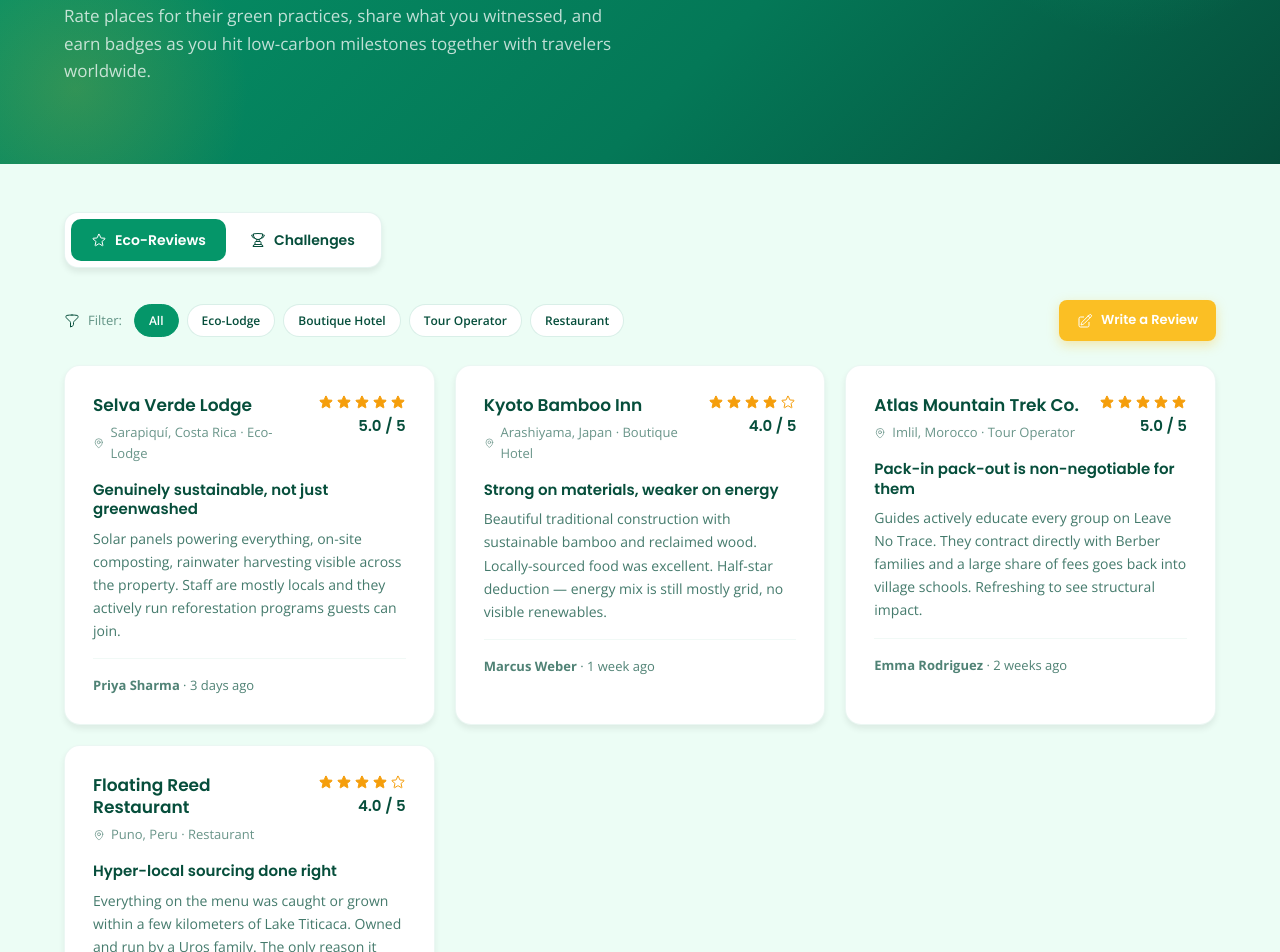
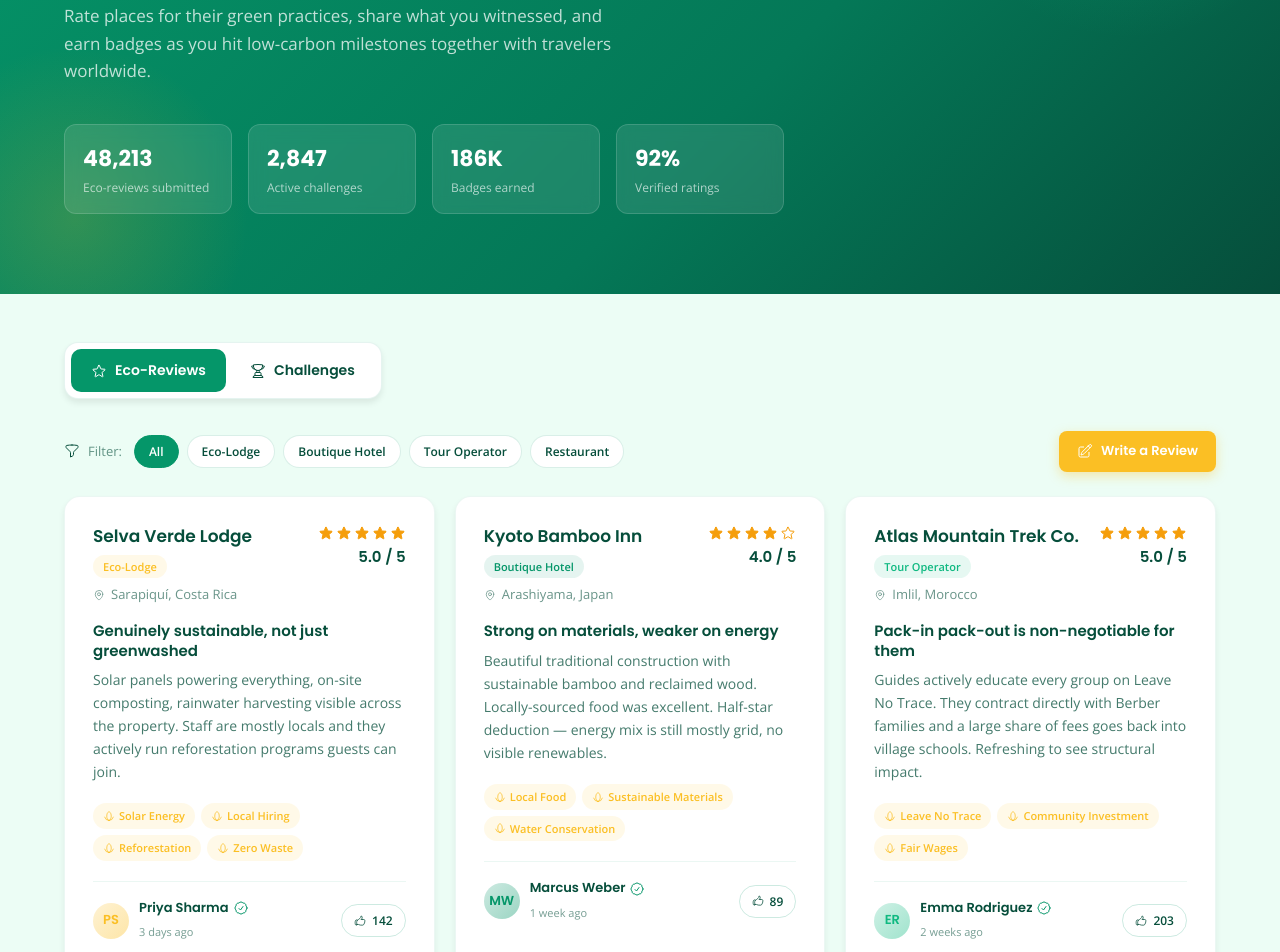
Before and after one commit to Heng-Yi-Kang/Terratrace, a Next.js app in the folder frontend/: page /community in a window 1280 px wide. Shown: the part 260-1212 px from the top of the page. Built offline with nearby package versions, Linux system fonts and the light colour scheme.

Commit message:
feat: added review card with sustainable practice tags

```diff
--- a/frontend/src/app/community/page.tsx
+++ b/frontend/src/app/community/page.tsx
@@ -38,6 +38,18 @@ const FilterIcon = ({ className = 'w-4 h-4' }: { className?: string }) => (
 const PencilIcon = ({ className = 'w-4 h-4' }: { className?: string }) => (
   <svg xmlns="http://www.w3.org/2000/svg" fill="none" viewBox="0 0 24 24" strokeWidth={1.5} stroke="currentColor" className={className}>
     <path strokeLinecap="round" strokeLinejoin="round" d="M16.862 4.487l1.687-1.688a1.875 1.875 0 112.652 2.652L10.582 16.07a4.5 4.5 0 01-1.897 1.13L6 18l.8-2.685a4.5 4.5 0 011.13-1.897l8.932-8.931zm0 0L19.5 7.125M18 14v4.75A2.25 2.25 0 0115.75 21H5.25A2.25 2.25 0 013 18.75V8.25A2.25 2.25 0 015.25 6H10" />
+  </svg>
+);
+
+const ThumbsUpIcon = ({ className = 'w-4 h-4' }: { className?: string }) => (
+  <svg xmlns="http://www.w3.org/2000/svg" fill="none" viewBox="0 0 24 24" strokeWidth={1.5} stroke="currentColor" className={className}>
+    <path strokeLinecap="round" strokeLinejoin="round" d="M6.633 10.5c.806 0 1.533-.446 2.031-1.08a9.041 9.041 0 012.861-2.4c.723-.384 1.35-.956 1.653-1.715a4.498 4.498 0 00.322-1.672V3a.75.75 0 01.75-.75A2.25 2.25 0 0116.5 4.5c0 1.152-.26 2.243-.723 3.218-.266.558.107 1.282.725 1.282h3.126c1.026 0 1.945.694 2.054 1.715.045.422.068.85.068 1.285a11.95 11.95 0 01-2.649 7.521c-.388.482-.987.729-1.605.729H13.48c-.483 0-.964-.078-1.423-.23l-3.114-1.04a4.501 4.501 0 00-1.423-.23H5.904M14.25 9h2.25M5.904 18.75c.083.205.173.405.27.602.197.4-.078.898-.523.898h-.908c-.889 0-1.713-.518-1.972-1.368a12 12 0 01-.521-3.507c0-1.553.295-3.036.831-4.398C3.387 10.203 4.167 9.75 5 9.75h1.053c.472 0 .745.556.5.96a8.958 8.958 0 00-1.302 4.665c0 1.194.232 2.333.654 3.375z" />
+  </svg>
+);
+
+const CheckBadgeIcon = ({ className = 'w-4 h-4' }: { className?: string }) => (
+  <svg xmlns="http://www.w3.org/2000/svg" fill="none" viewBox="0 0 24 24" strokeWidth={1.5} stroke="currentColor" className={className}>
+    <path strokeLinecap="round" strokeLinejoin="round" d="M9 12.75L11.25 15 15 9.75M21 12c0 1.268-.63 2.39-1.593 3.068a3.745 3.745 0 01-1.043 3.296 3.745 3.745 0 01-3.296 1.043A3.745 3.745 0 0112 21c-1.268 0-2.39-.63-3.068-1.593a3.746 3.746 0 01-3.296-1.043 3.745 3.745 0 01-1.043-3.296A3.745 3.745 0 013 12c0-1.268.63-2.39 1.593-3.068a3.745 3.745 0 011.043-3.296 3.746 3.746 0 013.296-1.043A3.746 3.746 0 0112 3c1.268 0 2.39.63 3.068 1.593a3.746 3.746 0 013.296 1.043 3.746 3.746 0 011.043 3.296A3.745 3.745 0 0121 12z" />
   </svg>
 );
 
@@ -92,6 +104,31 @@ const PageHeader = () => (
       }}>
         Rate places for their green practices, share what you witnessed, and earn badges as you hit low-carbon milestones together with travelers worldwide.
       </p>
+
+      <div style={{
+        display: 'grid', gridTemplateColumns: 'repeat(auto-fit, minmax(160px, 1fr))',
+        gap: '16px', marginTop: '40px', maxWidth: '720px',
+      }}>
+        {[
+          { value: '48,213', label: 'Eco-reviews submitted' },
+          { value: '2,847', label: 'Active challenges' },
+          { value: '186K', label: 'Badges earned' },
+          { value: '92%', label: 'Verified ratings' },
+        ].map(s => (
+          <div key={s.label} style={{
+            background: 'rgba(255,255,255,0.1)', backdropFilter: 'blur(8px)',
+            border: '1px solid rgba(255,255,255,0.15)',
+            borderRadius: '12px', padding: '16px 18px',
+          }}>
+            <div style={{ fontFamily: 'Poppins, sans-serif', fontWeight: 700, fontSize: '22px', color: 'white' }}>
+              {s.value}
+            </div>
+            <div style={{ fontFamily: 'Open Sans, sans-serif', fontSize: '12px', color: 'rgba(255,255,255,0.65)', marginTop: '2px' }}>
+              {s.label}
+            </div>
+          </div>
+        ))}
+      </div>
     </div>
   </header>
 );
@@ -142,47 +179,56 @@ type Review = {
   category: string;
   rating: number;
   reviewer: string;
+  reviewerInitials: string;
   date: string;
   title: string;
   body: string;
+  practices: string[];
+  helpful: number;
+  verified: boolean;
+  color: string;
 };
 
 const reviews: Review[] = [
   {
     id: 1,
-    location: 'Selva Verde Lodge',
-    city: 'Sarapiquí', country: 'Costa Rica',
+    location: 'Selva Verde Lodge', city: 'Sarapiquí', country: 'Costa Rica',
     category: 'Eco-Lodge', rating: 5,
-    reviewer: 'Priya Sharma', date: '3 days ago',
+    reviewer: 'Priya Sharma', reviewerInitials: 'PS', date: '3 days ago',
     title: 'Genuinely sustainable, not just greenwashed',
     body: 'Solar panels powering everything, on-site composting, rainwater harvesting visible across the property. Staff are mostly locals and they actively run reforestation programs guests can join.',
+    practices: ['Solar Energy', 'Local Hiring', 'Reforestation', 'Zero Waste'],
+    helpful: 142, verified: true, color: '#FBBF24',
   },
   {
     id: 2,
-    location: 'Kyoto Bamboo Inn',
-    city: 'Arashiyama', country: 'Japan',
+    location: 'Kyoto Bamboo Inn', city: 'Arashiyama', country: 'Japan',
     category: 'Boutique Hotel', rating: 4,
-    reviewer: 'Marcus Weber', date: '1 week ago',
+    reviewer: 'Marcus Weber', reviewerInitials: 'MW', date: '1 week ago',
     title: 'Strong on materials, weaker on energy',
     body: 'Beautiful traditional construction with sustainable bamboo and reclaimed wood. Locally-sourced food was excellent. Half-star deduction — energy mix is still mostly grid, no visible renewables.',
+    practices: ['Local Food', 'Sustainable Materials', 'Water Conservation'],
+    helpful: 89, verified: true, color: '#059669',
   },
   {
     id: 3,
-    location: 'Atlas Mountain Trek Co.',
-    city: 'Imlil', country: 'Morocco',
+    location: 'Atlas Mountain Trek Co.', city: 'Imlil', country: 'Morocco',
     category: 'Tour Operator', rating: 5,
-    reviewer: 'Emma Rodriguez', date: '2 weeks ago',
+    reviewer: 'Emma Rodriguez', reviewerInitials: 'ER', date: '2 weeks ago',
     title: 'Pack-in pack-out is non-negotiable for them',
     body: 'Guides actively educate every group on Leave No Trace. They contract directly with Berber families and a large share of fees goes back into village schools. Refreshing to see structural impact.',
+    practices: ['Leave No Trace', 'Community Investment', 'Fair Wages'],
+    helpful: 203, verified: true, color: '#10B981',
   },
   {
     id: 4,
-    location: 'Floating Reed Restaurant',
-    city: 'Puno', country: 'Peru',
+    location: 'Floating Reed Restaurant', city: 'Puno', country: 'Peru',
     category: 'Restaurant', rating: 4,
-    reviewer: 'James Okafor', date: '3 weeks ago',
+    reviewer: 'James Okafor', reviewerInitials: 'JO', date: '3 weeks ago',
     title: 'Hyper-local sourcing done right',
     body: 'Everything on the menu was caught or grown within a few kilometers of Lake Titicaca. Owned and run by a Uros family. The only reason it isn\u2019t five stars is the single-use plastic for takeaway.',
+    practices: ['Hyper-Local Food', 'Indigenous-Owned', 'Cultural Heritage'],
+    helpful: 67, verified: false, color: '#FBBF24',
   },
 ];
 
@@ -192,24 +238,44 @@ const StarRating = ({ rating }: { rating: number }) => (
   </div>
 );
 
-const ReviewCard = ({ review }: { review: Review }) => (
-  <article style={{
+const ReviewCard = ({ review }: { review: Review }) => {
+  const [hovered, setHovered] = useState(false);
+  const [helpful, setHelpful] = useState(review.helpful);
+  const [marked, setMarked] = useState(false);
+
+  return (
+    <article
+      onMouseEnter={() => setHovered(true)}
+      onMouseLeave={() => setHovered(false)}
+      style={{
         background: 'white', borderRadius: '16px', padding: '28px',
-    boxShadow: '0 4px 6px rgba(0,0,0,0.07)',
+        boxShadow: hovered ? '0 10px 15px rgba(0,0,0,0.1)' : '0 4px 6px rgba(0,0,0,0.07)',
+        transform: hovered ? 'translateY(-2px)' : 'translateY(0)',
+        transition: 'box-shadow 200ms ease, transform 200ms ease',
         border: '1px solid rgba(5,150,105,0.08)',
-  }}>
+      }}
+    >
       <div style={{
         display: 'flex', justifyContent: 'space-between',
         alignItems: 'flex-start', gap: '16px', marginBottom: '16px',
       }}>
         <div style={{ flex: 1, minWidth: 0 }}>
-        <h3 style={{ fontFamily: 'Poppins, sans-serif', fontWeight: 600, fontSize: '17px', color: '#064E3B', marginBottom: '6px' }}>
+          <div style={{ display: 'flex', alignItems: 'center', gap: '8px', marginBottom: '6px', flexWrap: 'wrap' }}>
+            <h3 style={{ fontFamily: 'Poppins, sans-serif', fontWeight: 600, fontSize: '17px', color: '#064E3B' }}>
               {review.location}
             </h3>
+            <span style={{
+              fontFamily: 'Open Sans, sans-serif', fontSize: '11px', fontWeight: 600,
+              background: `${review.color}1a`, color: review.color,
+              padding: '3px 10px', borderRadius: '100px',
+            }}>
+              {review.category}
+            </span>
+          </div>
           <div style={{ display: 'flex', alignItems: 'center', gap: '6px', color: '#064E3B', opacity: 0.6 }}>
             <MapPinIcon className="w-3 h-3" />
             <span style={{ fontFamily: 'Open Sans, sans-serif', fontSize: '13px' }}>
-            {review.city}, {review.country} · {review.category}
+              {review.city}, {review.country}
             </span>
           </div>
         </div>
@@ -224,18 +290,77 @@ const ReviewCard = ({ review }: { review: Review }) => (
       <h4 style={{ fontFamily: 'Poppins, sans-serif', fontWeight: 600, fontSize: '15px', color: '#064E3B', marginBottom: '8px' }}>
         {review.title}
       </h4>
-    <p style={{ fontFamily: 'Open Sans, sans-serif', fontSize: '14px', color: '#064E3B', opacity: 0.75, lineHeight: 1.65, marginBottom: '16px' }}>
+      <p style={{ fontFamily: 'Open Sans, sans-serif', fontSize: '14px', color: '#064E3B', opacity: 0.75, lineHeight: 1.65, marginBottom: '20px' }}>
         {review.body}
       </p>
 
+      {/* Sustainable practice tags */}
+      <div style={{ display: 'flex', flexWrap: 'wrap', gap: '6px', marginBottom: '20px' }}>
+        {review.practices.map(p => (
+          <span key={p} style={{
+            display: 'inline-flex', alignItems: 'center', gap: '4px',
+            fontFamily: 'Open Sans, sans-serif', fontSize: '11px', fontWeight: 600,
+            background: 'rgba(251,191,36,0.1)', color: '#FBBF24',
+            padding: '4px 10px', borderRadius: '100px',
+          }}>
+            <LeafIcon className="w-3 h-3" />
+            {p}
+          </span>
+        ))}
+      </div>
+
+      {/* Footer: reviewer + helpful */}
       <div style={{
-      paddingTop: '16px', borderTop: '1px solid rgba(5,150,105,0.08)',
-      fontFamily: 'Open Sans, sans-serif', fontSize: '13px', color: '#064E3B', opacity: 0.7,
+        display: 'flex', justifyContent: 'space-between', alignItems: 'center',
+        paddingTop: '16px', borderTop: '1px solid rgba(5,150,105,0.08)', gap: '12px',
       }}>
-      <strong style={{ color: '#064E3B', opacity: 1 }}>{review.reviewer}</strong> · {review.date}
+        <div style={{ display: 'flex', alignItems: 'center', gap: '10px' }}>
+          <div style={{
+            width: '36px', height: '36px',
+            background: `linear-gradient(135deg, ${review.color}33, ${review.color}66)`,
+            borderRadius: '50%',
+            display: 'flex', alignItems: 'center', justifyContent: 'center',
+            fontFamily: 'Poppins, sans-serif', fontWeight: 600, fontSize: '13px',
+            color: review.color,
+          }}>
+            {review.reviewerInitials}
+          </div>
+          <div>
+            <div style={{ display: 'flex', alignItems: 'center', gap: '4px' }}>
+              <span style={{ fontFamily: 'Poppins, sans-serif', fontWeight: 600, fontSize: '13px', color: '#064E3B' }}>
+                {review.reviewer}
+              </span>
+              {review.verified && (
+                <span style={{ color: '#059669' }} title="Verified traveler">
+                  <CheckBadgeIcon className="w-4 h-4" />
+                </span>
+              )}
+            </div>
+            <span style={{ fontFamily: 'Open Sans, sans-serif', fontSize: '11px', color: '#064E3B', opacity: 0.55 }}>
+              {review.date}
+            </span>
+          </div>
+        </div>
+
+        <button
+          onClick={() => { setMarked(!marked); setHelpful(h => marked ? h - 1 : h + 1); }}
+          style={{
+            display: 'flex', alignItems: 'center', gap: '6px',
+            background: marked ? 'rgba(5,150,105,0.1)' : 'transparent',
+            border: `1px solid ${marked ? '#059669' : 'rgba(5,150,105,0.2)'}`,
+            color: marked ? '#059669' : '#064E3B',
+            padding: '6px 12px', borderRadius: '100px',
+            fontFamily: 'Open Sans, sans-serif', fontWeight: 600, fontSize: '12px',
+            cursor: 'pointer', transition: 'all 200ms ease',
+          }}
+        >
+          <ThumbsUpIcon className="w-3 h-3" />
+          {helpful}
+        </button>
       </div>
     </article>
   );
+};
 
 const ReviewsSection = () => {
   const [filter, setFilter] = useState('All');
```
Lines whose indentation alone changed are shown as unchanged.
